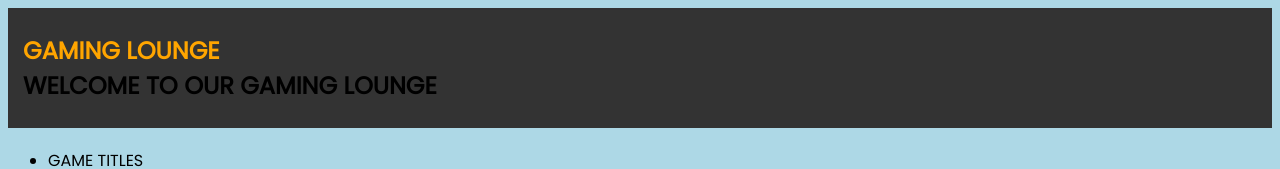
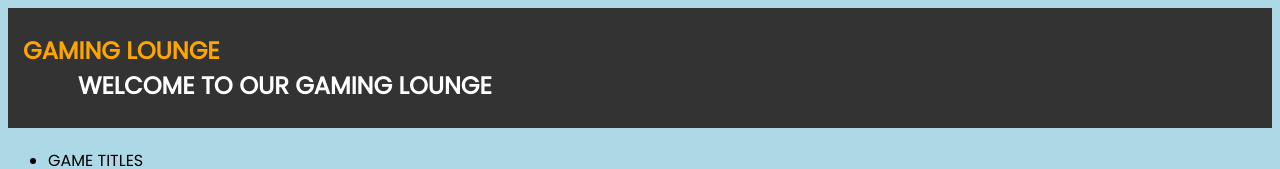
Before and after one commit to Edsey-omenda/Gaming-lounge, a plain HTML site: page index.html in a window 1280 px wide. Shown: the top 169 px of the page. Drawn offline with Linux system fonts and the light colour scheme.

Commit message:
styles the subtitle of the page

```diff
--- a/style.css
+++ b/style.css
@@ -17,6 +17,12 @@ body{
     color: orange;
   }
 
+  #subtitle {
+    color: white;
+    margin-left: 55px;
+  }
+
+
   #playtime {
     background-color: #333333;
     color: orange;
```
